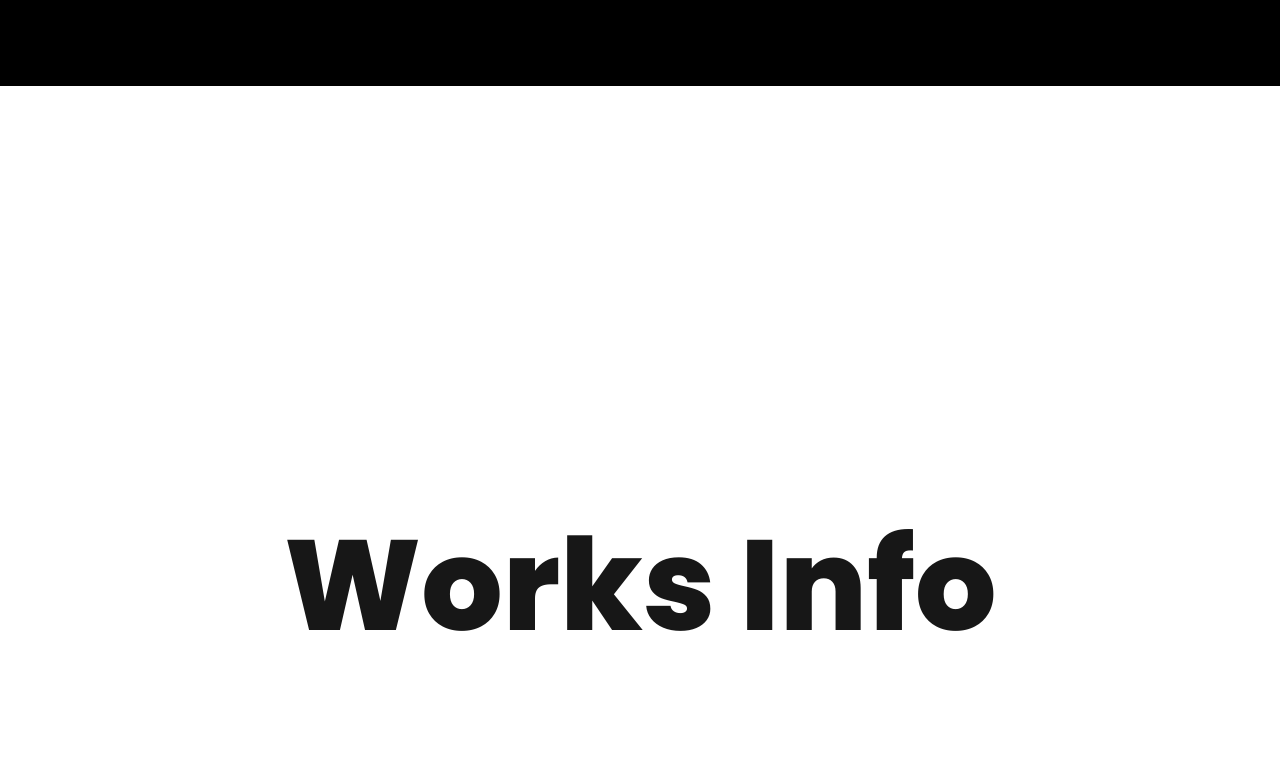
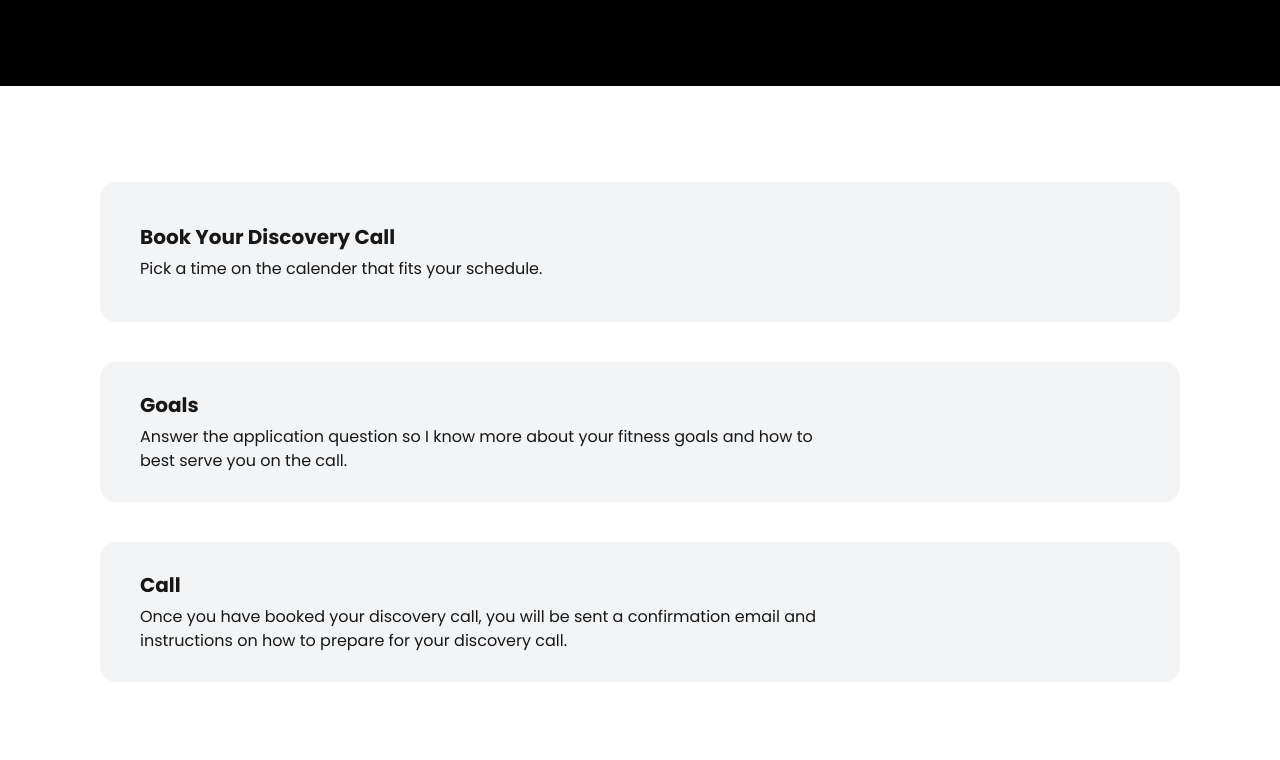
Before and after one commit to Noah-code1210/Gym-website, a Next.js app: page / in a window 1280 px wide. Shown: the part 2360-3120 px from the top of the page. Built offline with nearby package versions, Linux system fonts and the light colour scheme.

Commit message:
works info added

```diff
--- a/components/Worksinfo.jsx
+++ b/components/Worksinfo.jsx
@@ -1,12 +1,35 @@
-
 function Worksinfo() {
   return (
     <>
-    <div className="w-full max-w-[1920px] h-[1000px] flex justify-center items-center font-extrabold text-9xl">
-        Works Info
-    </div>
+      <div className="w-full max-w-[1920px] h-[1000px] flex justify-center items-start mt-24">
+        <div className="flex flex-col gap-y-10">
+          <div className="work__border ">
+            <div className="works__title w-[1000px]">
+              Book Your Discovery Call
+            </div>
+            <div className="works__description">
+              Pick a time on the calender that fits your schedule.
+            </div>
+          </div>
+          <div className="work__border ">
+            <div className="works__title">Goals</div>
+            <div className="works__description">
+              Answer the application question so I know more about your fitness
+              goals and how to best serve you on the call.
+            </div>
+          </div>
+          <div className="work__border ">
+            <div className="works__title">Call</div>
+            <div className="works__description">
+              Once you have booked your discovery call, you will be sent a
+              confirmation email and instructions on how to prepare for your
+              discovery call.
+            </div>
+          </div>
+        </div>
+      </div>
     </>
-  )
+  );
 }
 
-export default Worksinfo
+export default Worksinfo;
--- a/src/app/globals.css
+++ b/src/app/globals.css
@@ -2,16 +2,25 @@
 
 @layer components {
   .list {
-    @apply text-white cursor-pointer text-lg
+    @apply text-white cursor-pointer text-lg;
   }
   .list:hover {
-    @apply underline
+    @apply underline;
   }
   .title {
-    @apply flex justify-center text-8xl/32 text-center font-extrabold text-[#0cad60]
+    @apply flex justify-center text-8xl/32 text-center font-extrabold text-[#0cad60];
   }
   .section__border {
-    @apply  flex justify-center items-center w-full max-w-[1920px] h-[34vh] bg-black text-[#0cad60] text-[135px] font-bold uppercase
+    @apply flex justify-center items-center w-full max-w-[1920px] h-[34vh] bg-black text-[#0cad60] text-[135px] font-bold uppercase;
+  }
+  .work__border {
+    @apply w-full max-w-[1080px] h-[140px] border-none border-1 p-[40px] rounded-2xl bg-gray-100 flex flex-col justify-center;
+  }
+  .works__title {
+    @apply w-[1000px] text-xl font-bold pb-1.5;
+  }
+  .works__description {
+    @apply w-[700px] font-normal;
   }
 }
 
```
